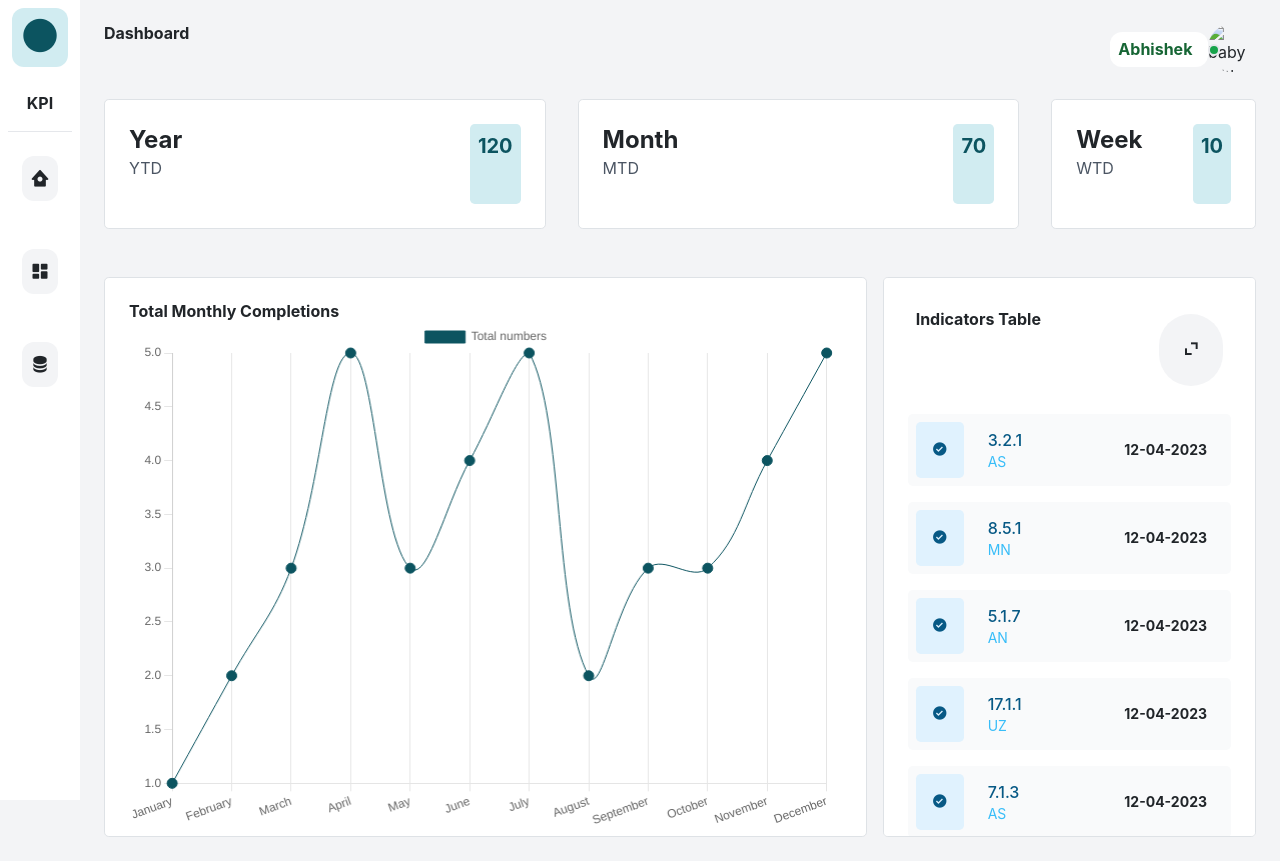
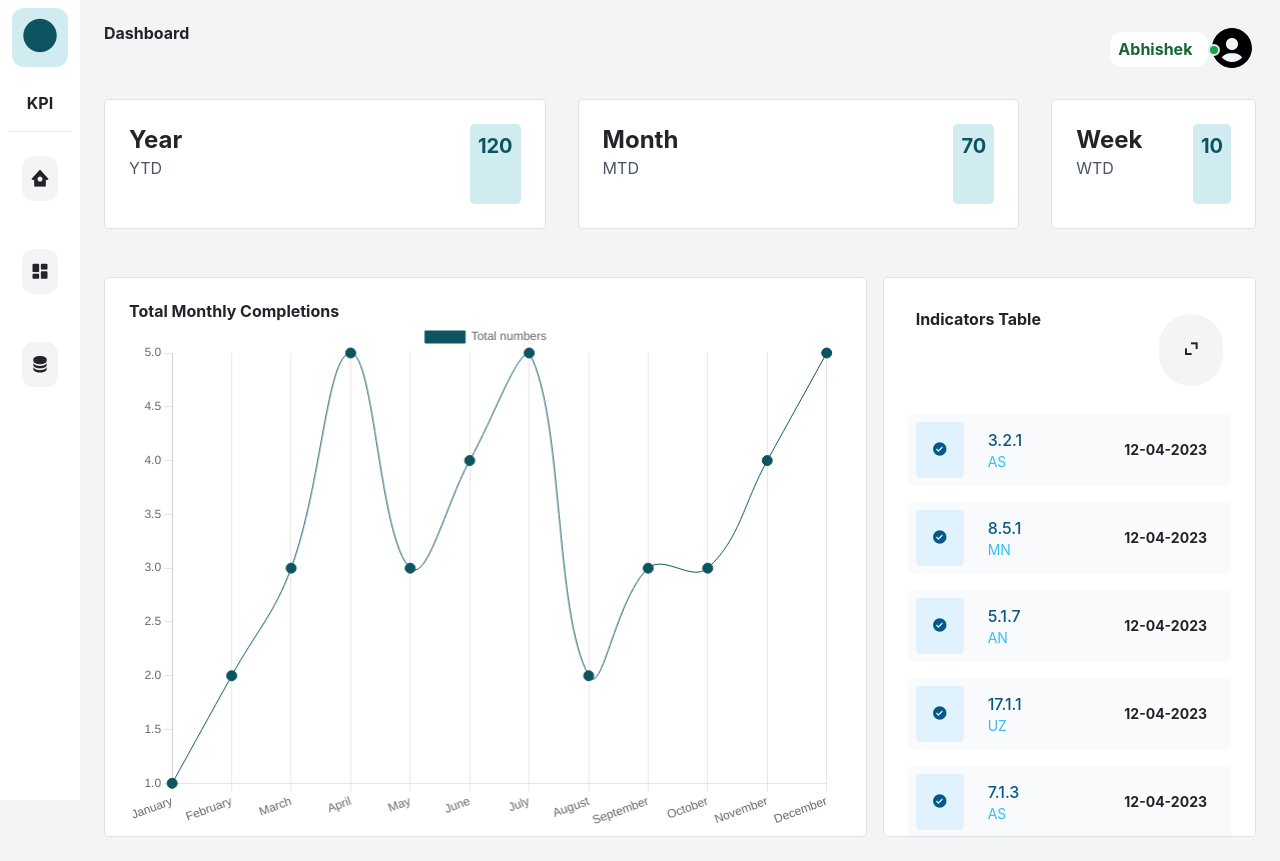
Before and after one commit to abhsheksingh/kpi, a plain HTML site: page dash_ind.html in a window 1280 px wide. Drawn offline with nearby package versions, Linux system fonts and the light colour scheme; the site is published under a folder, as on GitHub Pages, so addresses that start at the root find nothing.

Commit message:
Update dash_ind.html

```diff
--- a/dash_ind.html
+++ b/dash_ind.html
@@ -67,7 +67,7 @@
                         Abhishek &nbsp; </h2>
                         </a>
                         <div class="relative">
-                            <img src="/bxs-user-circle.svg" alt="baby with headphones" class="w-12 h-12 rounded-full object-cover">
+                            <img src="bxs-user-circle.svg" alt="baby with headphones" class="w-12 h-12 rounded-full object-cover">
                             <span class="absolute h-3 w-3 rounded-full bg-green-600 border-2 border-white-500 top-5 left-0" />
                          </div>
                     </div>
```
